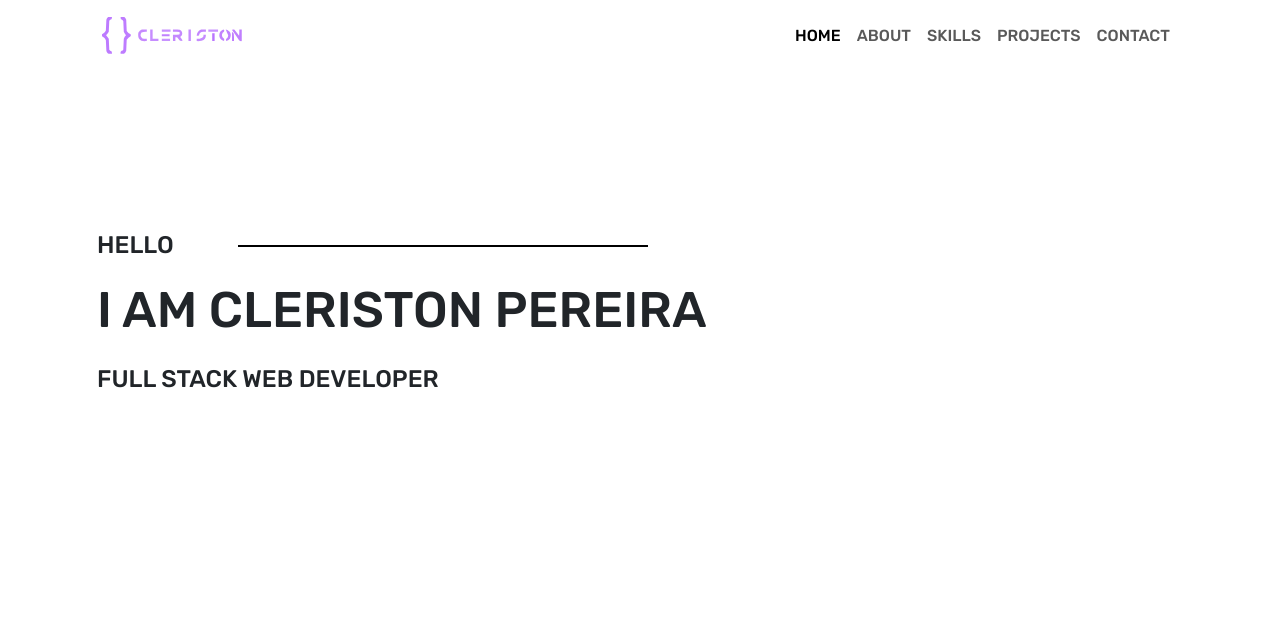
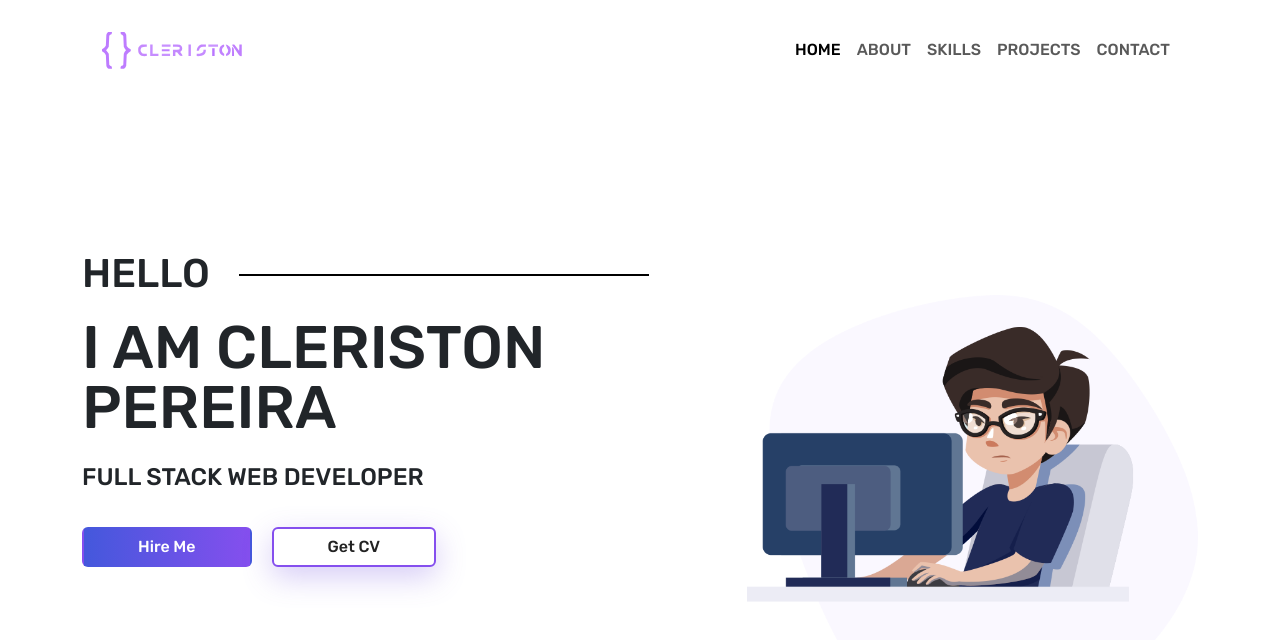
Before and after one commit to CleristonMP/my-portfolio, a Next.js app: page / in a window 1280 px wide. Shown: the top 640 px of the page. Built offline with nearby package versions, Linux system fonts and the light colour scheme.

Commit message:
Presentation: 576, 768, 992

```diff
--- a/src/app/globals.css
+++ b/src/app/globals.css
@@ -17,6 +17,7 @@
   padding: 0;
   margin: 0;
   font-family: Rubik, sans-serif;
+  font-weight: 500;
 }
 
 html,
--- a/src/components/Header/index.tsx
+++ b/src/components/Header/index.tsx
@@ -19,7 +19,7 @@ export default function Header() {
   return (
     <header className="header_area" id="header">
       <div className="main_menu">
-        <nav className={windowWidth > 768 ? "navbar navbar-expand-md" : "navbar navbar-expand-md navbar-dark bg-dark"}>
+        <nav className={windowWidth >= 768 ? "navbar navbar-expand-md nav-f1" : "navbar navbar-expand-md navbar-dark bg-dark"}>
           <div className="container-fluid my-1">
             <a className="navbar-brand custom-brand" href="#">
               <Image src={logo} alt="Cleriston" width={140} />
--- a/src/components/Header/styles.css
+++ b/src/components/Header/styles.css
@@ -18,6 +18,17 @@ ul > .nav-item {
   font-weight: 500;
 }
 
+@media (min-width: 992px) {
+  .main_menu {
+    min-height: 100px;
+    display: flex;
+  }
+
+  .header_area .main_menu .nav-f1 {
+    flex: 1;
+  }
+}
+
 @media (min-width: 1200px) {
   .main_menu {
     max-width: 1100px;
--- a/src/components/Presentation/styles.css
+++ b/src/components/Presentation/styles.css
@@ -1,7 +1,3 @@
-.home_banner_area {
-  min-height: 450px;
-}
-
 .banner_inner {
   min-height: 450px;
   padding-top: 130px;
@@ -34,7 +30,15 @@
   display: none;
 }
 
-.banner_content .tr-bg {
+.banner_inner .banner_content .tr-bg {
+  background-image: linear-gradient(var(--bg-white), var(--bg-white));
+  border: 2px double var(--bg-purple);
+  color: var(--txt-dark);
+  box-shadow: 0px 10px 30px var(--shadow-blue);
+  transition: all 0.5s ease-in-out;
+}
+
+.banner_inner .banner_content .tr-bg:hover {
   background-image: linear-gradient(
       to right,
       var(--bg-cyan) 0%,
@@ -47,19 +51,23 @@
   transition: all 0.5s ease-in-out;
 }
 
-.banner_content .tr-bg:hover {
-  background-image: linear-gradient(var(--bg-white), var(--bg-white));
-  border: 2px double var(--bg-purple);
-  color: var(--txt-dark);
-  box-shadow: 0px 10px 30px var(--shadow-blue);
-  transition: all 0.5s ease-in-out;
-}
-
 .home_right_img {
   display: none;
 }
 
 @media (min-width: 576px) {
+  .banner_inner {
+    min-height: 300px;
+  }
+
+  .banner_content {
+    padding: 0;
+  }
+
+  .banner_content h3 {
+    font-size: 30px;
+  }
+
   .banner_content h3:after {
     content: '';
     width: 410px;
@@ -67,6 +75,68 @@
     position: absolute;
     top: 50%;
     left: 23%;
-    background: #000000;
+    background: var(--bg-dark);
+    margin-left: 10px;
   }
 }
+
+@media (min-width: 768px) {
+  .banner_inner {
+    padding: 30px 0;
+  }
+
+  .banner_content {
+    margin-top: 150px;
+  }
+
+  .banner_content h3 {
+    font-size: 40px;
+  }
+
+  .banner_content h1 {
+    font-size: 60px;
+  }
+
+  .banner_content .btn-primary {
+    display: unset;
+    margin-right: 20px;
+    background-image: linear-gradient(
+        to right,
+        var(--bg-cyan) 0%,
+        var(--bg-purple) 100%
+      ),
+      radial-gradient(circle at top left, var(--bg-cyan), var(--bg-purple));
+    border: 2px solid transparent;
+    color: var(--txt-white);
+    box-shadow: none;
+    transition: all 0.5s ease-in-out;
+  }
+
+  .banner_content .btn-primary:hover {
+    background-image: linear-gradient(var(--bg-white), var(--bg-white));
+    border: 2px double var(--bg-purple);
+    color: var(--txt-dark);
+    box-shadow: 0px 10px 30px var(--shadow-blue);
+    transition: all 0.5s ease-in-out;
+  }
+
+  .btn-primary span {
+    padding: 0 42px;
+  }
+}
+
+@media (min-width: 992px) {
+  .banner_inner {
+    padding: 0;
+  }
+
+  .home_right_img {
+    display: unset;
+  }
+
+  .home_right_img img {
+    width: 100%;
+    height: auto;
+    margin-top: 195px;
+  }
+}
```
